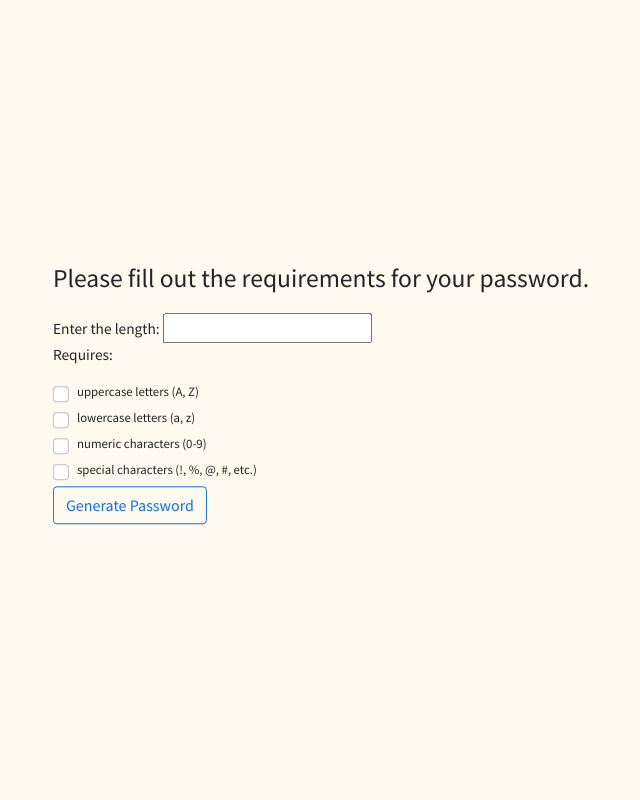
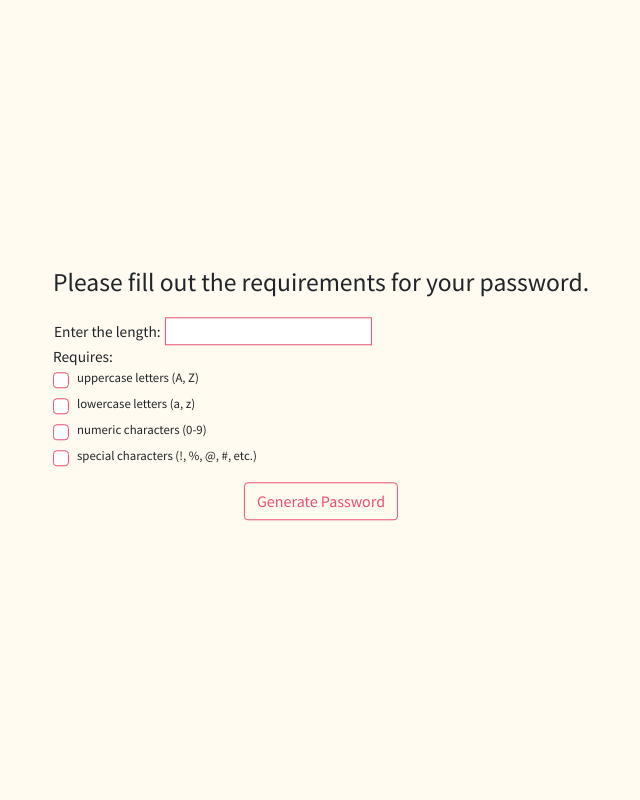
Before and after one commit to jbian92/Password-Generator, a Flask app: page /main in a window 1280 px wide. Shown: the whole page, without its empty margins (319-959 px from the left). Run offline with Flask 2, Linux system fonts and the light colour scheme.

Commit message:
added color scheme

```diff
--- a/static/css/style.css
+++ b/static/css/style.css
@@ -3,7 +3,35 @@
 @import url('https://fonts.googleapis.com/css2?family=Courgette&display=swap');
 @import url('https://fonts.googleapis.com/css2?family=Source+Sans+Pro&display=swap');
 
-/* welcome.html and main.html */
+/* buttons */
+.btn-outline-primary {
+    border-color: #e94f71 !important;
+    color: #e94f71 !important;
+}
+
+.btn-outline-primary:hover {
+    background-color: #e94f71 !important;
+    color: white !important;
+}
+
+/* animations */
+@keyframes fadeInOut {
+    0%   {opacity: 0;}
+    10%  {opacity: 0.5;}
+    35%  {opacity: 1;}
+    75%  {opacity: 1;}
+    100% {opacity: 0;}
+}
+
+@keyframes fadeIn {
+    0%   {opacity: 0;}
+    10%  {opacity: 0.5;}
+    35%  {opacity: 1;}
+    75%  {opacity: 1;}
+    100% {opacity: 1;}
+}
+
+/* welcome.html */
 .fade-in-welcome {
     opacity: 0;
     animation-name: fadeInOut;
@@ -22,6 +50,7 @@
     font-size: 4vw;
 }
 
+/* main.html */
 .fade-in-text {
     opacity: 0;
     animation-name: fadeIn;
@@ -35,33 +64,49 @@
     font-family: 'Source Sans Pro', sans-serif;
 }
 
-@keyframes fadeInOut {
-    0%   {opacity: 0;}
-    10%  {opacity: 0.5;}
-    35%  {opacity: 1;}
-    75%  {opacity: 1;}
-    100% {opacity: 0;}
-}
-
-@keyframes fadeIn {
-    0%   {opacity: 0;}
-    10%  {opacity: 0.5;}
-    35%  {opacity: 1;}
-    75%  {opacity: 1;}
-    100% {opacity: 1;}
-}
-
 .directions {
     text-align: center;
     font-size: 2vw;
 }
 
-.label {
+.length {
     font-size: 1.2vw;
+    margin: 0;
+    padding: 1px;
+}
+
+.requires {
+    font-size: 1.2vw;
+    margin: 0;
+    padding: 0;
 }
 
 .form-check-label {
     font-size: 1vw;
+    cursor: pointer;
+}
+
+.text-center {
+    padding-top: 10px;
+}
+
+input[type=text] {
+    border: 1px solid #e94f71;
+    outline: none;
+}
+
+input[type=text]:focus {
+    border: 1.5px solid #e94f71;
+}
+
+/* checkboxes */
+.form-check-input {
+    border-color: #e94f71 !important;
+    cursor: pointer;
+}
+
+.form-check input:checked {
+    background-color: #e94f71 !important;
 }
 
 /* error.html */
@@ -83,3 +128,13 @@
     font-family: 'Roboto Slab', serif;
     font-size: 4vw;
 }
+
+/* result.html */
+.password {
+    position: fixed;
+    top: 50%;
+    left: 50%;
+    transform: translate(-50%, -50%);
+    text-align: center;
+    font-size: 2vw;
+}
--- a/templates/base.html
+++ b/templates/base.html
@@ -16,7 +16,7 @@
         <title>Password Generator</title>
     </head>
 
-    <body style="background-color: #fffaef">
+    <body style="background-color: #fffbf0">
         {% block content %}
         {% endblock content %}
 
--- a/templates/main.html
+++ b/templates/main.html
@@ -7,10 +7,10 @@
     <p class="directions">Please fill out the requirements for your password.</p>
 
     <form method="POST" action="/result">
-        <label for="length" class="label">Enter the length: </label>
+        <label for="length" class="length">Enter the length: </label>
         <input type="text" name="length" id="length" required>
 
-        <p class="label">Requires:</p>
+        <p class="requires">Requires:</p>
         <div class="form-check">
             <input class="form-check-input" type="checkbox" name="upper" id="upper">
             <label class="form-check-label" for="upper">
@@ -36,7 +36,9 @@
             </label>
         </div>
 
-        <button type="submit" class="btn btn-outline-primary">Generate Password</button>
+        <div class="text-center">
+            <button type="submit" class="btn btn-outline-primary">Generate Password</button>
+        </div>
 
     </form>
 
```
Also changed, not shown: templates/result.html (+6 -4 lines).
